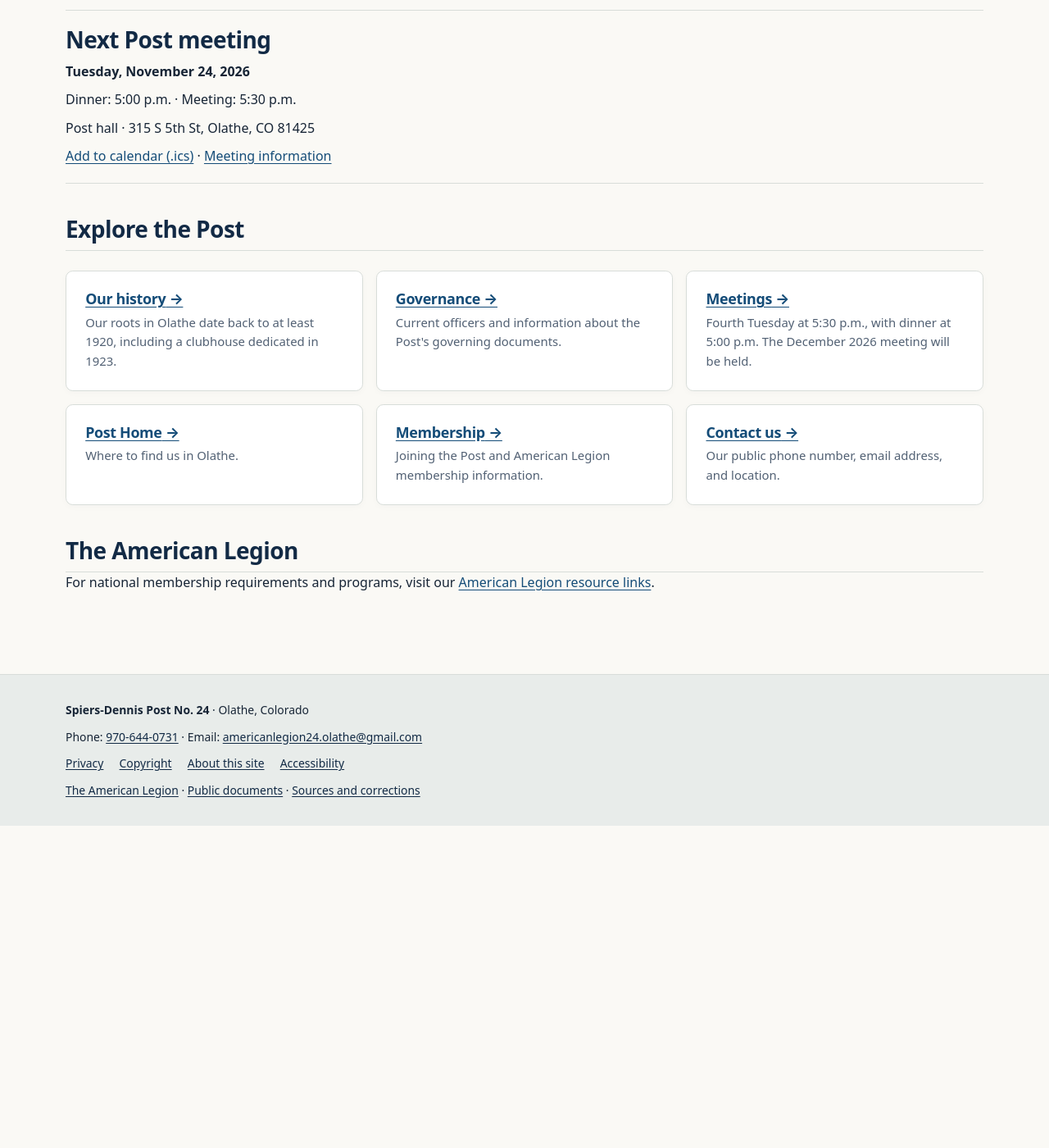
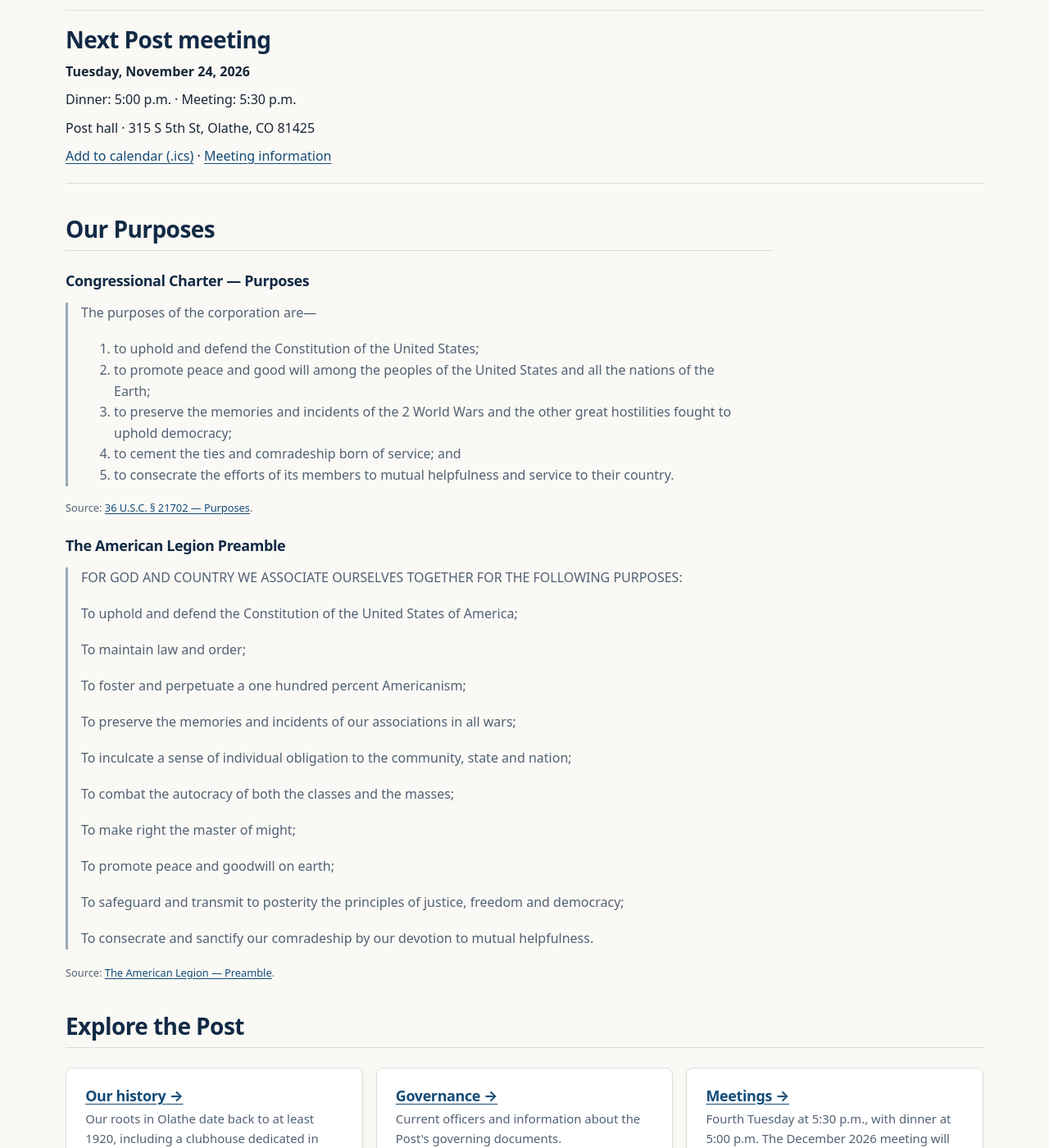
Before and after one commit to SPIERS-DENNIS-POST/spiers-dennis-post.github.io, a Jekyll site: the page built from index.md, in a window 1280 px wide and 1400 px high, scrolled down 571 px. Shown: the whole window at 82% size. Built offline with Jekyll 4.4.1, drawn with Linux system fonts in a browser that asks for light colours; before the commit the page ends 1578 px from its top, so only the background shows below that.

Commit message:
Add congressional charter purposes and American Legion preamble to homepage

```diff
--- a/index.md
+++ b/index.md
@@ -12,6 +12,36 @@
 <p><a href="{{ '/donate/' | relative_url }}">Learn how to support Post 24</a></p>
 </section>
 {% include next-meeting.html %}
+<section class="prose" aria-labelledby="our-purposes">
+<div class="section-head"><h2 id="our-purposes">Our Purposes</h2></div>
+<h3>Congressional Charter — Purposes</h3>
+<blockquote cite="https://www.govinfo.gov/content/pkg/PLAW-105publ225/html/PLAW-105publ225.htm">
+<p>The purposes of the corporation are—</p>
+<ol>
+<li>to uphold and defend the Constitution of the United States;</li>
+<li>to promote peace and good will among the peoples of the United States and all the nations of the Earth;</li>
+<li>to preserve the memories and incidents of the 2 World Wars and the other great hostilities fought to uphold democracy;</li>
+<li>to cement the ties and comradeship born of service; and</li>
+<li>to consecrate the efforts of its members to mutual helpfulness and service to their country.</li>
+</ol>
+</blockquote>
+<p class="verified">Source: <a href="https://www.govinfo.gov/content/pkg/PLAW-105publ225/html/PLAW-105publ225.htm">36 U.S.C. § 21702 — Purposes</a>.</p>
+<h3>The American Legion Preamble</h3>
+<blockquote cite="https://www.legion.org/about/organization/preamble">
+<p>FOR GOD AND COUNTRY WE ASSOCIATE OURSELVES TOGETHER FOR THE FOLLOWING PURPOSES:</p>
+<p>To uphold and defend the Constitution of the United States of America;</p>
+<p>To maintain law and order;</p>
+<p>To foster and perpetuate a one hundred percent Americanism;</p>
+<p>To preserve the memories and incidents of our associations in all wars;</p>
+<p>To inculcate a sense of individual obligation to the community, state and nation;</p>
+<p>To combat the autocracy of both the classes and the masses;</p>
+<p>To make right the master of might;</p>
+<p>To promote peace and goodwill on earth;</p>
+<p>To safeguard and transmit to posterity the principles of justice, freedom and democracy;</p>
+<p>To consecrate and sanctify our comradeship by our devotion to mutual helpfulness.</p>
+</blockquote>
+<p class="verified">Source: <a href="https://www.legion.org/about/organization/preamble">The American Legion — Preamble</a>.</p>
+</section>
 <section aria-labelledby="post-information">
 <div class="section-head"><h2 id="post-information">Explore the Post</h2></div>
 <div class="grid">
```
